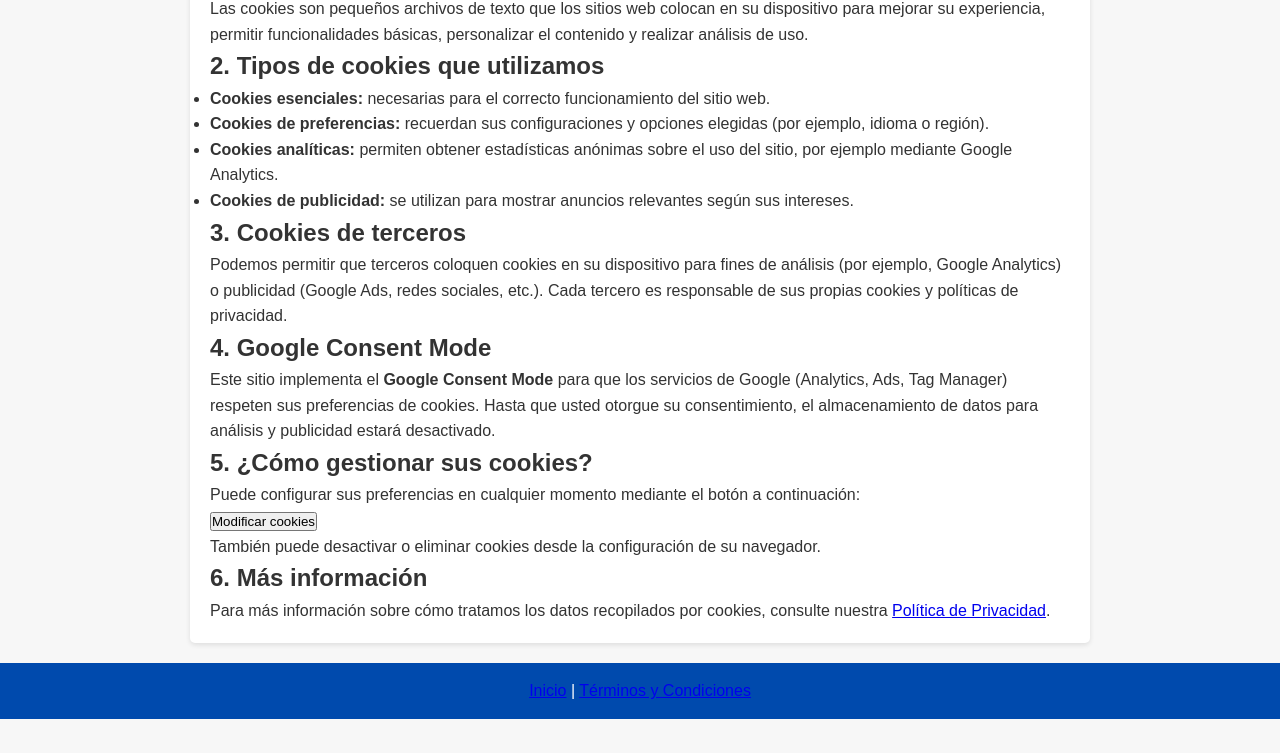
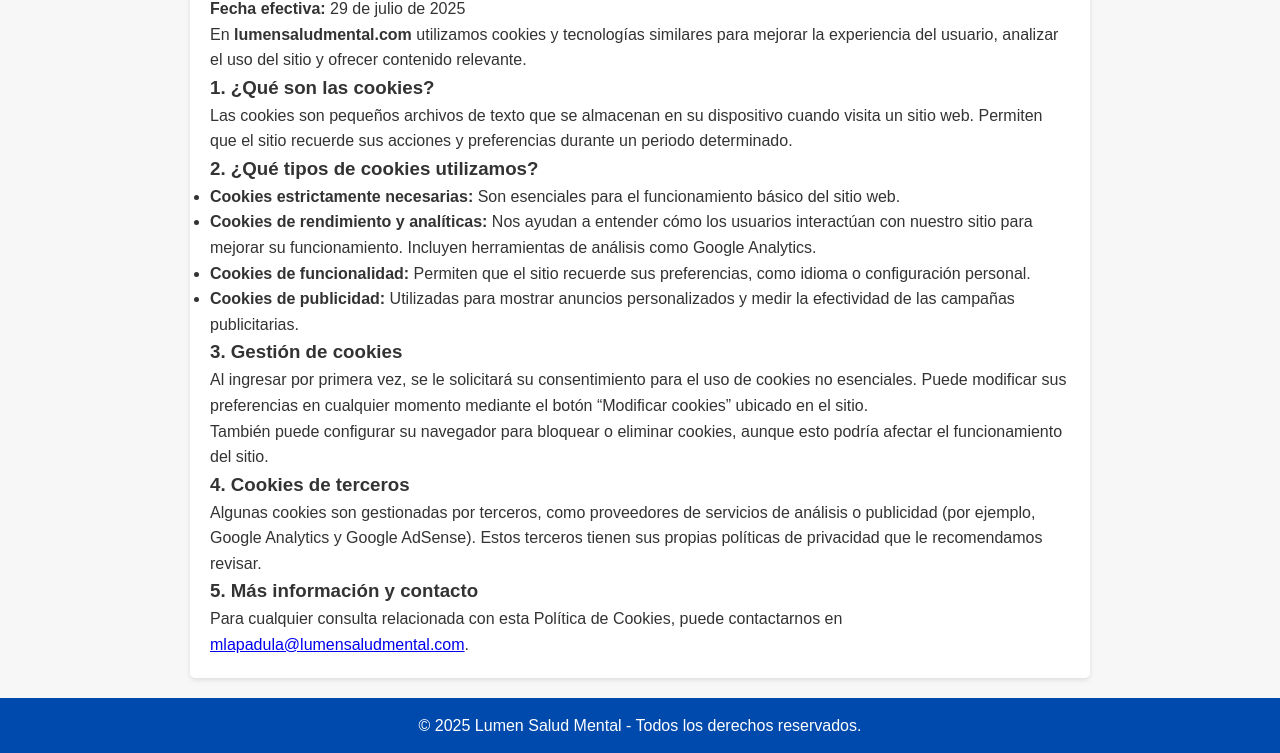
Before and after one commit to lumensm/lumensaludmental-web, a plain HTML site: page politica-cookies.html in a window 1280 px wide. Shown: the part 249-1002 px from the top of the page. Before the commit the page ends 968 px from the top, so only its background shows below. Drawn offline with Linux system fonts and the light colour scheme.

Commit message:
Update politica-cookies.html

```diff
--- a/politica-cookies.html
+++ b/politica-cookies.html
@@ -3,72 +3,49 @@
 <head>
   <meta charset="UTF-8" />
   <meta name="viewport" content="width=device-width, initial-scale=1" />
-    <title>Política de Cookies - lumensaludmental.com</title>
+  <title>Política de Cookies - Lumen Salud Mental</title>
   <link rel="stylesheet" href="styles.css" />
-
-    <!-- Script de Google Consent Mode (versión básica) -->
-    <script async src="https://www.googletagmanager.com/gtag/js?id=G-XXXXXXX"></script>
-    <script>
-        window.dataLayer = window.dataLayer || [];
-        function gtag(){dataLayer.push(arguments);}
-        gtag('consent', 'default', {
-            'ad_storage': 'denied',
-            'analytics_storage': 'denied',
-            'personalization_storage': 'denied',
-            'functionality_storage': 'denied'
-        });
-        gtag('js', new Date());
-        gtag('config', 'G-XXXXXXX');
-    </script>
 </head>
 <body>
   <header>
-        <h1>Política de Cookies</h1>
+    <h1>Lumen Salud Mental</h1>
+    <nav>
+      <a href="index.html">Inicio</a> |
+      <a href="terminos-condiciones.html">Términos y Condiciones</a> |
+      <a href="politica-privacidad.html">Política de Privacidad</a> |
+      <a href="politica-cookies.html">Política de Cookies</a>
+    </nav>
   </header>
+  <main>
+    <h2>Política de Cookies</h2>
+    <p><strong>Fecha efectiva:</strong> 29 de julio de 2025</p>
 
-    <main>
-        <article>
-            <p><strong>Última actualización:</strong> 29 de julio de 2025</p>
+    <p>En <strong>lumensaludmental.com</strong> utilizamos cookies y tecnologías similares para mejorar la experiencia del usuario, analizar el uso del sitio y ofrecer contenido relevante.</p>
 
-            <h2>1. ¿Qué son las cookies?</h2>
-            <p>Las cookies son pequeños archivos de texto que los sitios web colocan en su dispositivo para mejorar su experiencia, permitir funcionalidades básicas, personalizar el contenido y realizar análisis de uso.</p>
+    <h3>1. ¿Qué son las cookies?</h3>
+    <p>Las cookies son pequeños archivos de texto que se almacenan en su dispositivo cuando visita un sitio web. Permiten que el sitio recuerde sus acciones y preferencias durante un periodo determinado.</p>
 
-            <h2>2. Tipos de cookies que utilizamos</h2>
+    <h3>2. ¿Qué tipos de cookies utilizamos?</h3>
     <ul>
-                <li><strong>Cookies esenciales:</strong> necesarias para el correcto funcionamiento del sitio web.</li>
-                <li><strong>Cookies de preferencias:</strong> recuerdan sus configuraciones y opciones elegidas (por ejemplo, idioma o región).</li>
-                <li><strong>Cookies analíticas:</strong> permiten obtener estadísticas anónimas sobre el uso del sitio, por ejemplo mediante Google Analytics.</li>
-                <li><strong>Cookies de publicidad:</strong> se utilizan para mostrar anuncios relevantes según sus intereses.</li>
+      <li><strong>Cookies estrictamente necesarias:</strong> Son esenciales para el funcionamiento básico del sitio web.</li>
+      <li><strong>Cookies de rendimiento y analíticas:</strong> Nos ayudan a entender cómo los usuarios interactúan con nuestro sitio para mejorar su funcionamiento. Incluyen herramientas de análisis como Google Analytics.</li>
+      <li><strong>Cookies de funcionalidad:</strong> Permiten que el sitio recuerde sus preferencias, como idioma o configuración personal.</li>
+      <li><strong>Cookies de publicidad:</strong> Utilizadas para mostrar anuncios personalizados y medir la efectividad de las campañas publicitarias.</li>
     </ul>
 
-            <h2>3. Cookies de terceros</h2>
-            <p>Podemos permitir que terceros coloquen cookies en su dispositivo para fines de análisis (por ejemplo, Google Analytics) o publicidad (Google Ads, redes sociales, etc.). Cada tercero es responsable de sus propias cookies y políticas de privacidad.</p>
+    <h3>3. Gestión de cookies</h3>
+    <p>Al ingresar por primera vez, se le solicitará su consentimiento para el uso de cookies no esenciales. Puede modificar sus preferencias en cualquier momento mediante el botón “Modificar cookies” ubicado en el sitio.</p>
+    <p>También puede configurar su navegador para bloquear o eliminar cookies, aunque esto podría afectar el funcionamiento del sitio.</p>
 
-            <h2>4. Google Consent Mode</h2>
-            <p>Este sitio implementa el <strong>Google Consent Mode</strong> para que los servicios de Google (Analytics, Ads, Tag Manager) respeten sus preferencias de cookies. Hasta que usted otorgue su consentimiento, el almacenamiento de datos para análisis y publicidad estará desactivado.</p>
+    <h3>4. Cookies de terceros</h3>
+    <p>Algunas cookies son gestionadas por terceros, como proveedores de servicios de análisis o publicidad (por ejemplo, Google Analytics y Google AdSense). Estos terceros tienen sus propias políticas de privacidad que le recomendamos revisar.</p>
 
-            <h2>5. ¿Cómo gestionar sus cookies?</h2>
-            <p>Puede configurar sus preferencias en cualquier momento mediante el botón a continuación:</p>
+    <h3>5. Más información y contacto</h3>
+    <p>Para cualquier consulta relacionada con esta Política de Cookies, puede contactarnos en <a href="mailto:mlapadula@lumensaludmental.com">mlapadula@lumensaludmental.com</a>.</p>
 
-            <button id="modificar-cookies">Modificar cookies</button>
-
-            <p>También puede desactivar o eliminar cookies desde la configuración de su navegador.</p>
-
-            <h2>6. Más información</h2>
-            <p>Para más información sobre cómo tratamos los datos recopilados por cookies, consulte nuestra <a href="politica-privacidad.html">Política de Privacidad</a>.</p>
-        </article>
   </main>
-
   <footer>
-        <p><a href="index.html">Inicio</a> | <a href="terminos-condiciones.html">Términos y Condiciones</a></p>
+    <p>© 2025 Lumen Salud Mental - Todos los derechos reservados.</p>
   </footer>
-
-    <!-- Script para reabrir el banner de consentimiento -->
-    <script>
-        document.getElementById('modificar-cookies').addEventListener('click', function() {
-            // Aquí se podría reabrir un banner de cookies o reiniciar las preferencias
-            alert("Aquí se volverá a mostrar el banner de cookies (personalizable).");
-        });
-    </script>
 </body>
 </html>
```
Lines whose indentation alone changed are shown as unchanged.
